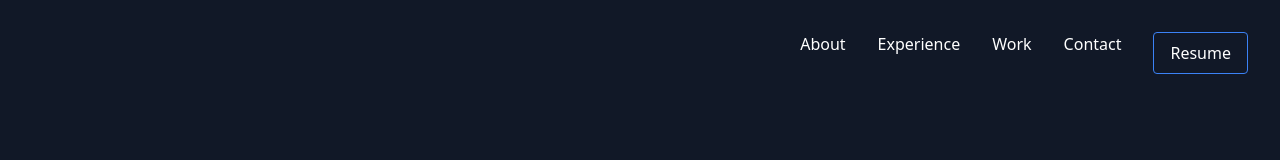
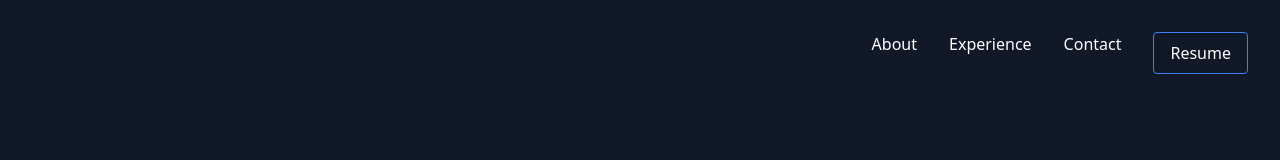
Before and after one commit to erikv05/erikv05.github.io, a React (Create React App) app in the folder web-ui/: page / in a window 1280 px wide. Shown: the top 160 px of the page. Built offline with nearby package versions, Linux system fonts and the light colour scheme.

Commit message:
chore: remove work from header

```diff
--- a/web-ui/src/App.tsx
+++ b/web-ui/src/App.tsx
@@ -5,16 +5,13 @@ const App: React.FC = () => {
   return (
     <div className="min-h-screen bg-gray-900 flex flex-col">
       {/* Navigation bar */}
-      <header className="absolute top-0 right-0 p-8 text-white">
+      <header className="absolute top-0 right-0 p-8 text-white justify-center items-center">
         <nav className="flex space-x-8">
           <a href="#about" className="hover:text-blue-500">
             About
           </a>
           <a href="#experience" className="hover:text-blue-500">
             Experience
-          </a>
-          <a href="#work" className="hover:text-blue-500">
-            Work
           </a>
           <a href="#contact" className="hover:text-blue-500">
             Contact
```
